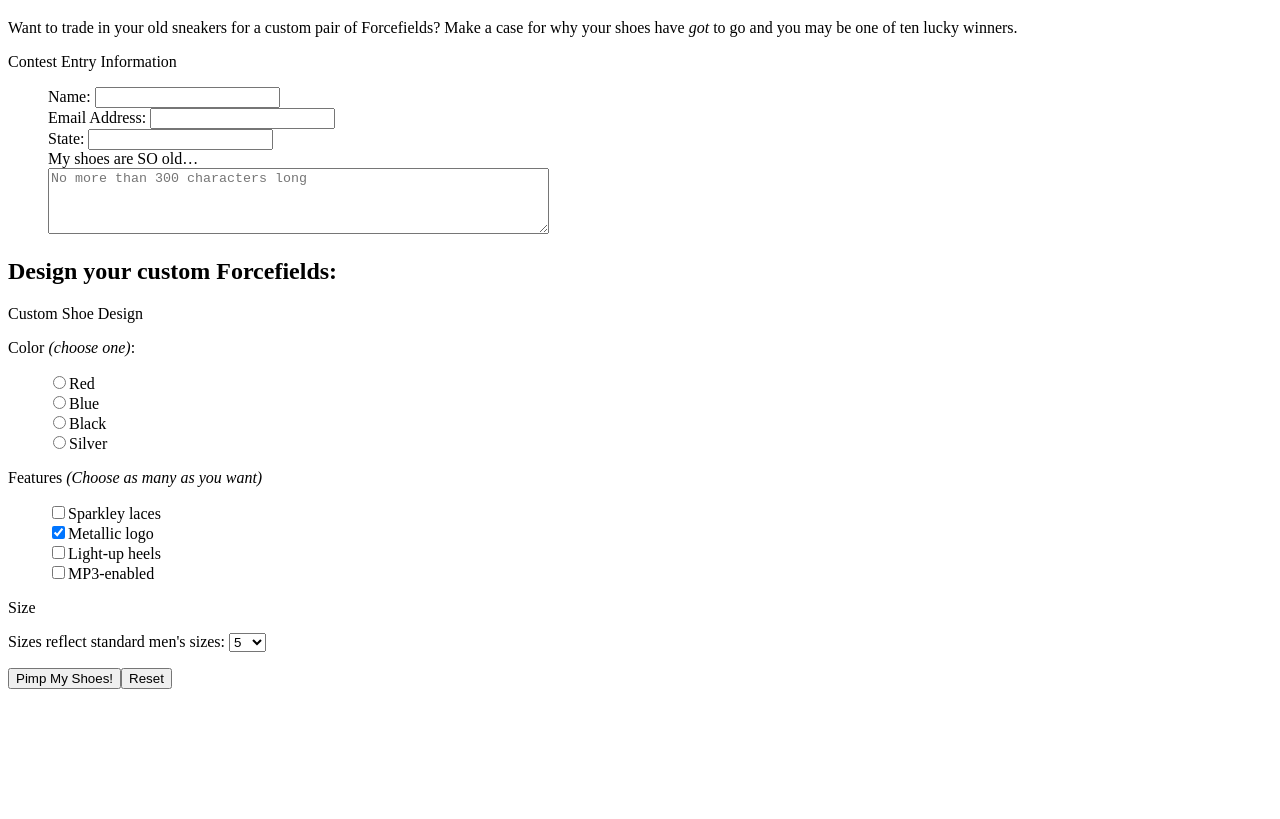
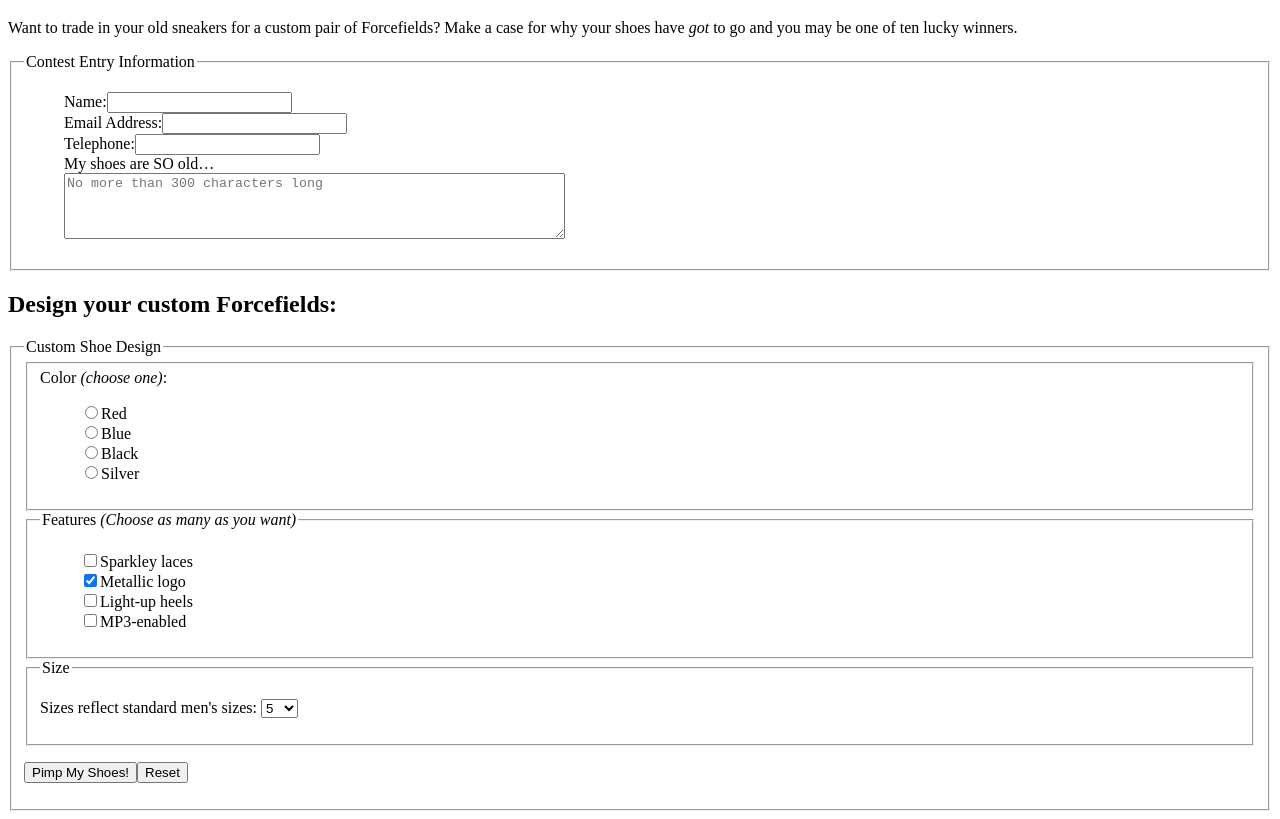
Before and after one commit to bmalen16/jenware, a plain HTML site: page Ch9/contest_entry.html in a window 1280 px wide. Shown: the part 61-880 px from the top of the page. Before the commit the page ends 800 px from the top, so only its background shows below. Drawn offline with Linux system fonts and the light colour scheme.

Commit message:
completed exercise 9-4

```diff
--- a/Ch9/contest_entry.html
+++ b/Ch9/contest_entry.html
@@ -20,51 +20,58 @@ list-style-type: none;
 
 <p>Want to trade in your old sneakers for a custom pair of Forcefields? Make a case for why your shoes have <em>got</em> to go and you may be one of ten lucky winners.</p>
 
+
 <form action="http://www.learningwebdesign.com/contest.php" method="post">
-<p>Contest Entry Information</p>
-
+<fieldset>
+<legend>Contest Entry Information</legend>
 <ul>
-<li>Name: <input type="text" name="username"></li>
-<li>Email Address: <input type="email" name="emailaddress"></li>
-<li>State: <input type="tel" name="telephone"></li>
-<li>My shoes are SO old…<br><textarea name="story" rows="4" cols="60" maxlength="300" placeholder="No more than 300 characters long"></textarea></li>
+<li><label for="form-name">Name:</label><input type="text" name="username" id="form-name"></li>
+<li><label for="form-email">Email Address:</label><input type="email" name="emailaddress" id="form-email"></li>
+<li><label for="form-tel">Telephone:</label><input type="tel" name="telephone" id="form-tel"></li>
+<li><label for="form-story">My shoes are SO old…</label><br><textarea name="story" rows="4" cols="60" maxlength="300" id="form-story" placeholder="No more than 300 characters long"></textarea></li>
 </ul>
 
+</fieldset>
 <h2>Design your custom Forcefields:</h2>
 
-<p>Custom Shoe Design</p>
+<fieldset>
+<legend>Custom Shoe Design</legend>
 
-<p>Color <em>(choose one)</em>:</p>
+<fieldset>
+<lengend>Color <em>(choose one)</em>:</lengend>
+<ul>
+
+<li><label><input type="radio" name="color" value="red">Red</label></li>
+
+<li><label><input type="radio" name="color" value="blue">Blue</label></li>
+
+<li><label><input type="radio" name="color" value="black">Black</label></li>
+
+<li><label><input type="radio" name="color" value="silver">Silver</label></li>
+
+</ul>
+
+</fieldset>
+<fieldset>
+<legend>Features <em>(Choose as many as you want)</em></legend>
 
 <ul>
 
-<li><input type="radio" name="color" value="red">Red</li>
+<li><label><input type="checkbox" name="feature" value="laces">Sparkley laces</label></li>
 
-<li><input type="radio" name="color" value="blue">Blue</li>
+<li><label><input type="checkbox" name="feature" value="logo"checked>Metallic logo</label></li>
 
-<li><input type="radio" name="color" value="black">Black</li>
+<li><label><input type="checkbox" name="feature" value="heels">Light-up heels</label></li>
 
-<li><input type="radio" name="color" value="silver">Silver</li>
+<li><label><input type="checkbox" name="feature" value="mp3">MP3-enabled</label></li>
 
 </ul>
 
-<p>Features <em>(Choose as many as you want)</em></p>
-
-<ul>
-
-<li><input type="checkbox" name="feature" value="laces">Sparkley laces</li>
-
-<li><input type="checkbox" name="feature" value="logo"checked>Metallic logo</li>
-
-<li><input type="checkbox" name="feature" value="heels">Light-up heels</li>
-
-<li><input type="checkbox" name="feature" value="mp3">MP3-enabled</li>
-
-</ul>
-
-<p>Size</p>
-<p>Sizes reflect standard men's sizes:
-<select name="size" size="1">
+</fieldset>
+<fieldset>
+<legend>Size</legend>
+<p><label for="form-size">Sizes reflect standard men's sizes:</label>
+<select id="form-size" name="size" size="1">
 <option>5</option>
 <option>6</option>
 <option>7</option>
@@ -77,6 +84,7 @@ list-style-type: none;
 </select>
 </p>
 
+</fieldset>
 <p><input type="submit" value="Pimp My Shoes!"><input type="reset"></p>
 </form>
 </body>
```
